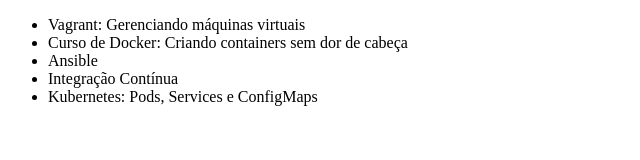
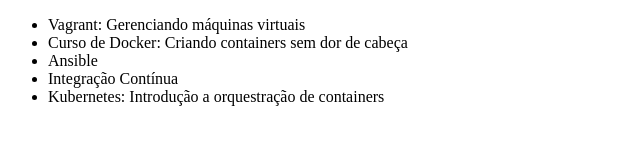
Before and after one commit to matheusmatos221/alura-git, a plain HTML site: page index.html in a window 1280 px wide. Shown: the whole page, without its empty margins (0-640 px from the left). Drawn offline with Linux system fonts and the light colour scheme.

Commit message:
Alterando o nome do curso de kubernetes

```diff
--- a/index.html
+++ b/index.html
@@ -10,7 +10,7 @@
         <li>Curso de Docker: Criando containers sem dor de cabeça</li>
         <li>Ansible</li>
         <li>Integração Contínua</li>
-        <li>Kubernetes: Pods, Services e ConfigMaps</li>
+        <li>Kubernetes: Introdução a orquestração de containers</li>
     </ul>
 </body>
 </html>
```
